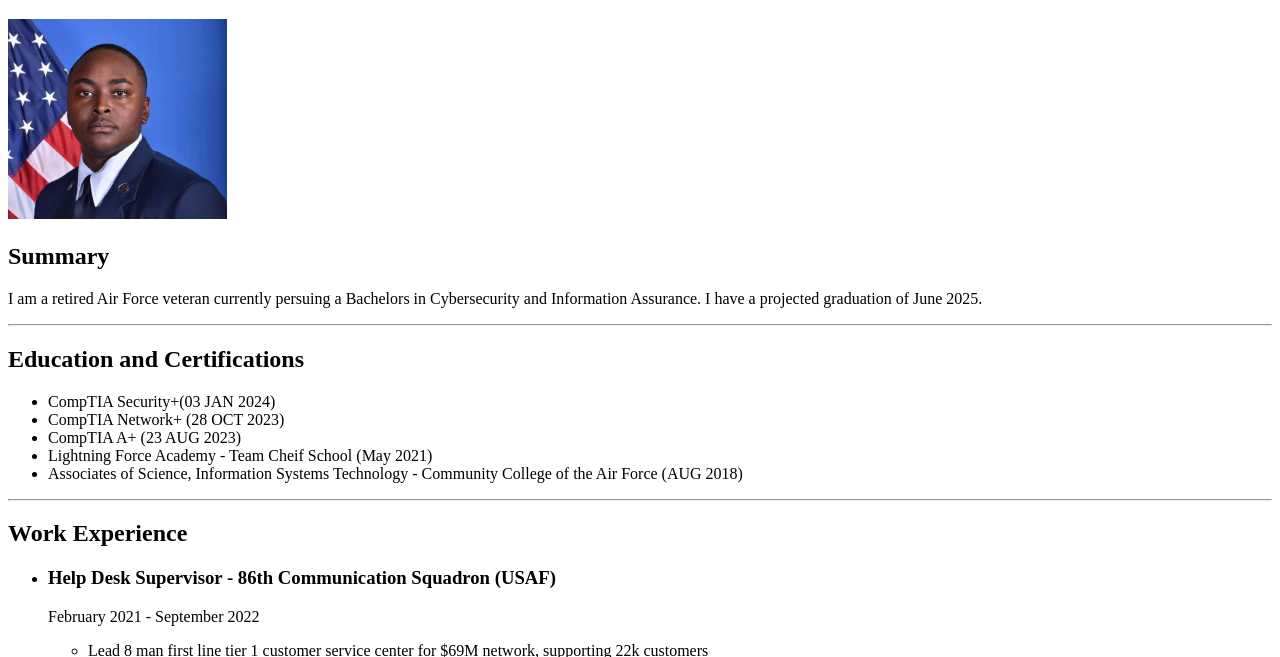
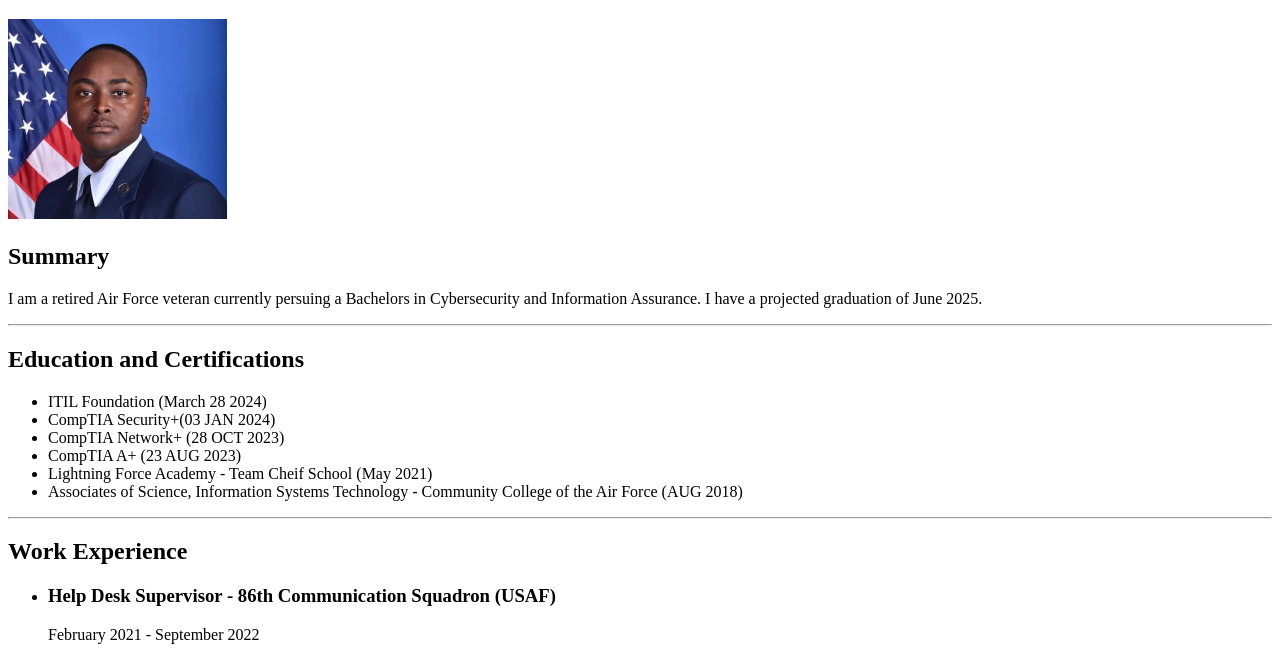
Before and after one commit to Hawk318/Resume-Project, a plain HTML site: page index.html in a window 1280 px wide. Shown: the part 79-736 px from the top of the page. Drawn offline with Linux system fonts and the light colour scheme.

Commit message:
Update index.html

```diff
--- a/index.html
+++ b/index.html
@@ -13,6 +13,7 @@
 <hr/>
 <h2>Education and Certifications</h2>
 <ul>
+    <li>ITIL Foundation (March 28 2024)</li>
     <li>CompTIA Security+(03 JAN 2024)</li>
     <li>CompTIA Network+ (28 OCT 2023)</li>
     <li>CompTIA A+ (23 AUG 2023)</li>
```
